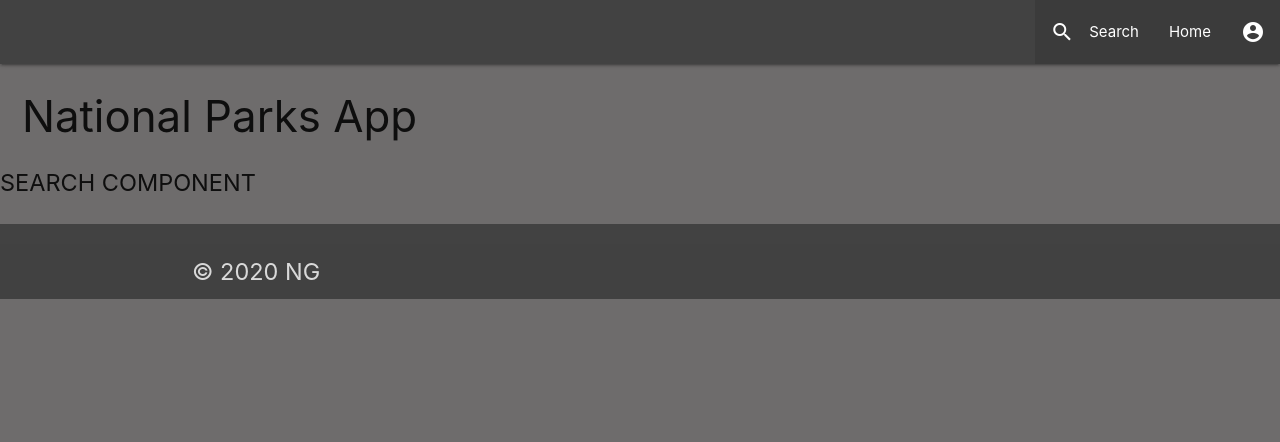
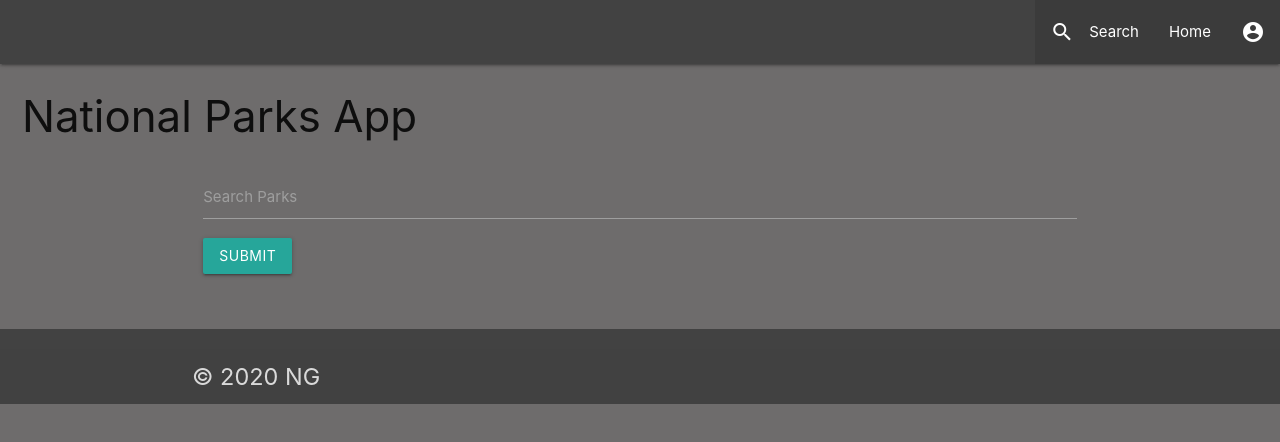
Before and after one commit to ngolodets/national-parks, a React (Create React App) app in the folder client/: page /search in a window 1280 px wide. Shown: the top 442 px of the page. Built offline with nearby package versions, Linux system fonts and the light colour scheme; no server answers.

Commit message:
created search form, edited search form CSS

```diff
--- a/client/src/App.jsx
+++ b/client/src/App.jsx
@@ -189,9 +189,10 @@ function App() {
             {!isLoggedIn ? <Redirect to='/' /> : <Home />}
           </Route>
         </Switch>
-        {/* {content} */}
       </div>
+
       <Footer />
+
     </Router>
   );
 }
--- a/client/src/Search.jsx
+++ b/client/src/Search.jsx
@@ -1,11 +1,29 @@
-import React, {useState, useEffect} from 'react';
+import React, {useState} from 'react';
 
 function Search() {
+  const [parks, setParks] = useState([]);
+
+
 
   return (
-    <div>
-      <p>SEARCH COMPONENT</p>
+    <div className='container'>
+      <div className="row text-center">
+        <form className="col 14 m12 s12">
+          <div className="row">
+            <div className="input-field col 14 m12 s12">
+              <textarea id="textarea1" className="materialize-textarea"></textarea>
+              <label>Search Parks</label>
+              <button className="btn waves-effect waves-light" type="submit" name="action">
+                Submit
+              </button>
+            </div>
+            {/* <button className="btn waves-effect waves-light" type="submit" name="action">
+              Submit
+            </button> */}
+          </div>
+        </form>
     </div>
+  </div>
   )
 
 }
```
Also changed, not shown: 1 other file (tests, documents, lock files or other folders).
